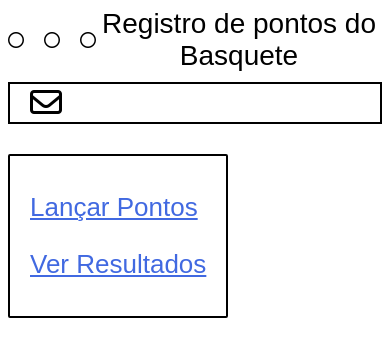
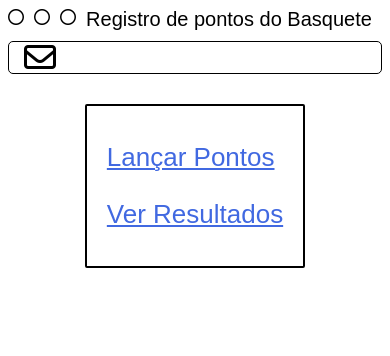
Before and after one commit to PeterHenryy/JogoBasqueteFrontEnd, an Angular app in the folder JogoBasqueteFront/: page / in a window 390 px wide. Shown: the top 356 px of the page. Built offline with nearby package versions, Linux system fonts and the light colour scheme.

Commit message:
arrumada responsividade

```diff
--- a/JogoBasqueteFront/src/app/app.component.css
+++ b/JogoBasqueteFront/src/app/app.component.css
@@ -1,7 +1,7 @@
 main{
   display: flex;
   align-items: flex-start;
-  gap: 10rem;
+  gap: 8rem;
 }
 
 .opcoes-container{
@@ -21,3 +21,12 @@ main{
 .item:hover{
   cursor: pointer;
 }
+
+
+@media (max-width: 768px) {
+  main{
+    flex-direction: column;
+    row-gap: 50px;
+    align-items: center;
+  }
+}
--- a/JogoBasqueteFront/src/app/header/header.component.css
+++ b/JogoBasqueteFront/src/app/header/header.component.css
@@ -1,28 +1,70 @@
-.header-basquete{
+.header-basquete {
   display: flex;
   align-items: center;
   width: 100%;
   margin-bottom: 10px;
+  flex-wrap: wrap;
 }
 
-.texto-centrado{
+.texto-centrado {
   flex: 1;
   text-align: center;
-
 }
 
-.circulos{
+.circulos {
   display: flex;
   align-items: center;
   column-gap: 20px;
   flex: 0 0 auto;
 }
 
-.texto-header{
+.texto-header {
   font-size: 28px;
 }
 
-.cartinha{
+
+.cartinha {
   padding: 10px 20px;
   border: 2px solid black;
 }
+
+
+@media (max-width: 768px) {
+  .texto-header {
+    font-size: 24px;
+  }
+
+  .circulos {
+    column-gap: 15px;
+    flex-wrap: wrap;
+    justify-content: center;
+    margin-bottom: 10px;
+  }
+
+  .cartinha {
+    padding: 15px;
+    margin-top: 10px;
+    width: auto;
+    border-radius: 5px;
+    display: flex;
+    align-items: center;
+  }
+}
+
+@media (max-width: 480px) {
+  .texto-header {
+    font-size: 20px;
+  }
+
+  .circulos {
+    column-gap: 10px;
+    justify-content: space-around;
+    margin-bottom: 5px;
+  }
+
+  .cartinha {
+    padding: 15px;
+    border-width: thin;
+    margin-top: 5px;
+  }
+}
--- a/JogoBasqueteFront/src/app/jogos/jogos.component.css
+++ b/JogoBasqueteFront/src/app/jogos/jogos.component.css
@@ -1,32 +1,77 @@
-:host{
+:host {
   width: 50%;
+
 }
 
-.texto-centrado{
+.texto-centrado {
   text-align: center;
 }
 
-.resultado{
+.resultado {
   display: flex;
   justify-content: space-between;
   align-items: center;
+  padding: 10px;
 }
 
-.resultado h1{
+.resultado h1 {
   font-size: 32px;
 }
 
-.resultado-titulo{
+.resultado-titulo {
   font-size: 25px;
 }
 
-.resultado-valor{
+.resultado-valor {
   font-size: 28px;
   color: royalblue;
 }
 
-.linha-separadora{
+.linha-separadora {
   background-color: lightgray;
   height: 3px;
   border: none;
 }
+
+@media (max-width: 1250px) {
+  :host {
+    width: 50%;
+    padding: 0 10px;
+    margin: auto;
+  }
+
+  .resultado h1 {
+    font-size: 28px;
+  }
+
+  .resultado-titulo {
+    font-size: 22px;
+  }
+
+  .resultado-valor {
+    font-size: 24px;
+  }
+
+  .resultado {
+    flex-direction: column;
+    align-items: flex-start;
+    margin-bottom: 10px;
+    padding-bottom: 10px;
+  }
+}
+
+@media (max-width: 480px) {
+  .resultado h1 {
+    font-size: 24px;
+  }
+
+  .resultado-titulo {
+    font-size: 20px;
+  }
+
+  .resultado-valor {
+    font-size: 22px;
+  }
+
+
+}
```
